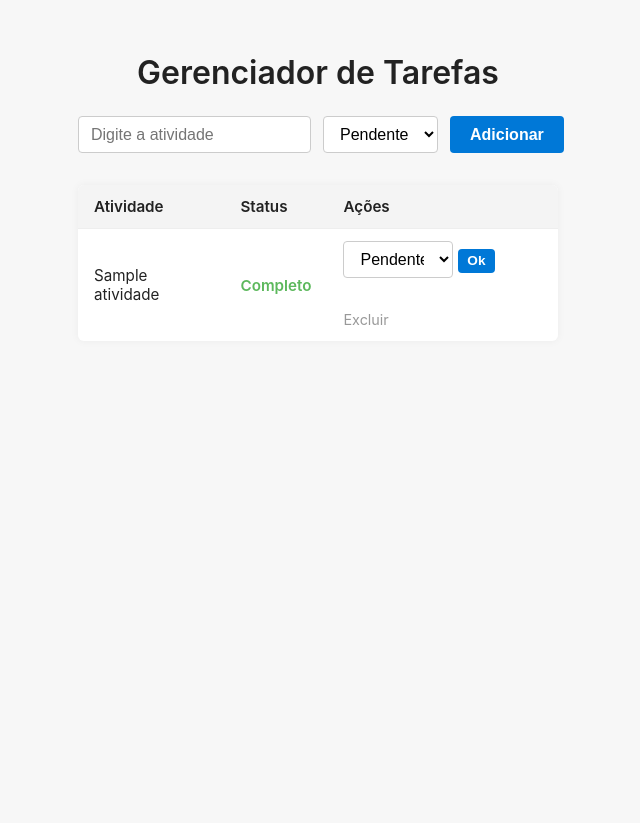
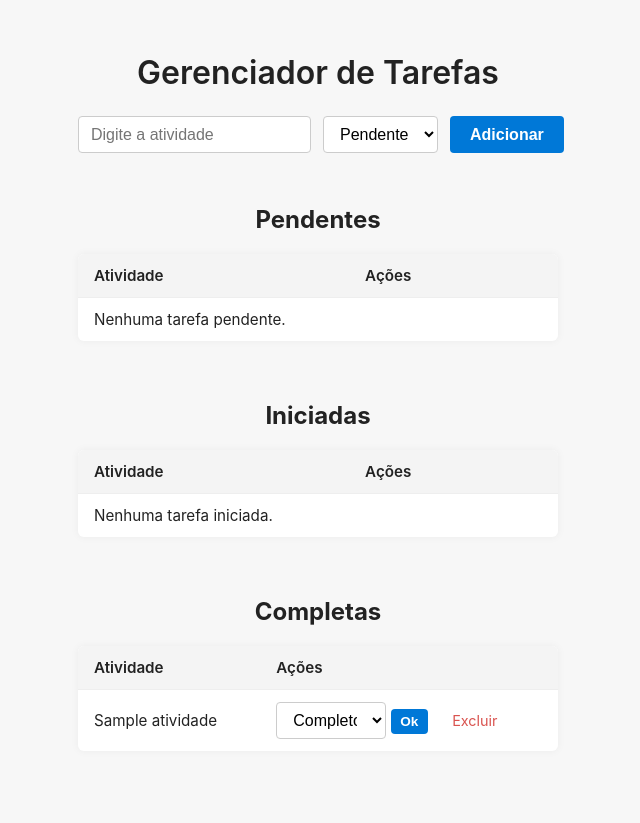
Before and after one commit to Wellikson/gerenciador_tarefas, a Python web app: template templates/index.html in a window 1280 px wide. Shown: the whole page, without its empty margins (322-962 px from the left). Before the commit the page ends 325 px from the top, so only its background shows below. Run offline with Jinja, Linux system fonts and the light colour scheme; the template is opened without the code that fills it: most values are stand-ins (such as "Sample title", 1, 10 or a date in 2020).

Commit message:
Add files via upload

```diff
--- a/templates/index.html
+++ b/templates/index.html
@@ -80,6 +80,7 @@
             background: white;
             border-radius: 6px;
             overflow: hidden;
+            margin-bottom: 2.5rem;
         }
         th, td {
             padding: 0.75rem 1rem;
@@ -158,31 +159,91 @@
         <button type="submit">Adicionar</button>
     </form>
 
+    {% set pendentes = [] %}
+    {% set iniciadas = [] %}
+    {% set completas = [] %}
+
+    {% for i, t in tarefas %}
+        {% if t.status == 'Pendente' %}
+            {% do pendentes.append((i,t)) %}
+        {% elif t.status == 'Iniciado' %}
+            {% do iniciadas.append((i,t)) %}
+        {% elif t.status == 'Completo' %}
+            {% do completas.append((i,t)) %}
+        {% endif %}
+    {% endfor %}
+
+    <h2>Pendentes</h2>
     <table>
-        <thead>
-            <tr>
-                <th>Atividade</th>
-                <th>Status</th>
-                <th>Ações</th>
-            </tr>
-        </thead>
+        <thead><tr><th>Atividade</th><th>Ações</th></tr></thead>
         <tbody>
-            {% for t in tarefas %}
+            {% for i, t in pendentes %}
             <tr>
                 <td>{{ t.atividade }}</td>
-                <td class="status-{{ t.status|lower }}">{{ t.status }}</td>
                 <td>
-                    <form action="/update/{{ loop.index0 }}" method="POST">
+                    <form action="/update/{{ i }}" method="POST" style="display:inline">
                         <select name="status" aria-label="Alterar status">
-                            <option value="Pendente">Pendente</option>
-                            <option value="Iniciado">Iniciado</option>
-                            <option value="Completo">Completo</option>
+                            <option value="Pendente" {% if t.status == "Pendente" %}selected{% endif %}>Pendente</option>
+                            <option value="Iniciado" {% if t.status == "Iniciado" %}selected{% endif %}>Iniciado</option>
+                            <option value="Completo" {% if t.status == "Completo" %}selected{% endif %}>Completo</option>
                         </select>
                         <button type="submit">Ok</button>
                     </form>
-                    <a href="/delete/{{ loop.index0 }}" aria-label="Excluir tarefa">Excluir</a>
+                    <a href="/delete/{{ i }}" aria-label="Excluir tarefa" style="color:#d9534f; margin-left: 8px;">Excluir</a>
                 </td>
             </tr>
+            {% else %}
+            <tr><td colspan="2">Nenhuma tarefa pendente.</td></tr>
+            {% endfor %}
+        </tbody>
+    </table>
+
+    <h2>Iniciadas</h2>
+    <table>
+        <thead><tr><th>Atividade</th><th>Ações</th></tr></thead>
+        <tbody>
+            {% for i, t in iniciadas %}
+            <tr>
+                <td>{{ t.atividade }}</td>
+                <td>
+                    <form action="/update/{{ i }}" method="POST" style="display:inline">
+                        <select name="status" aria-label="Alterar status">
+                            <option value="Pendente" {% if t.status == "Pendente" %}selected{% endif %}>Pendente</option>
+                            <option value="Iniciado" {% if t.status == "Iniciado" %}selected{% endif %}>Iniciado</option>
+                            <option value="Completo" {% if t.status == "Completo" %}selected{% endif %}>Completo</option>
+                        </select>
+                        <button type="submit">Ok</button>
+                    </form>
+                    <a href="/delete/{{ i }}" aria-label="Excluir tarefa" style="color:#d9534f; margin-left: 8px;">Excluir</a>
+                </td>
+            </tr>
+            {% else %}
+            <tr><td colspan="2">Nenhuma tarefa iniciada.</td></tr>
+            {% endfor %}
+        </tbody>
+    </table>
+
+    <h2>Completas</h2>
+    <table>
+        <thead><tr><th>Atividade</th><th>Ações</th></tr></thead>
+        <tbody>
+            {% for i, t in completas %}
+            <tr>
+                <td>{{ t.atividade }}</td>
+                <td>
+                    <form action="/update/{{ i }}" method="POST" style="display:inline">
+                        <select name="status" aria-label="Alterar status">
+                            <option value="Pendente" {% if t.status == "Pendente" %}selected{% endif %}>Pendente</option>
+                            <option value="Iniciado" {% if t.status == "Iniciado" %}selected{% endif %}>Iniciado</option>
+                            <option value="Completo" {% if t.status == "Completo" %}selected{% endif %}>Completo</option>
+                        </select>
+                        <button type="submit">Ok</button>
+                    </form>
+                    <a href="/delete/{{ i }}" aria-label="Excluir tarefa" style="color:#d9534f; margin-left: 8px;">Excluir</a>
+                </td>
+            </tr>
+            {% else %}
+            <tr><td colspan="2">Nenhuma tarefa completa.</td></tr>
             {% endfor %}
         </tbody>
     </table>
```
